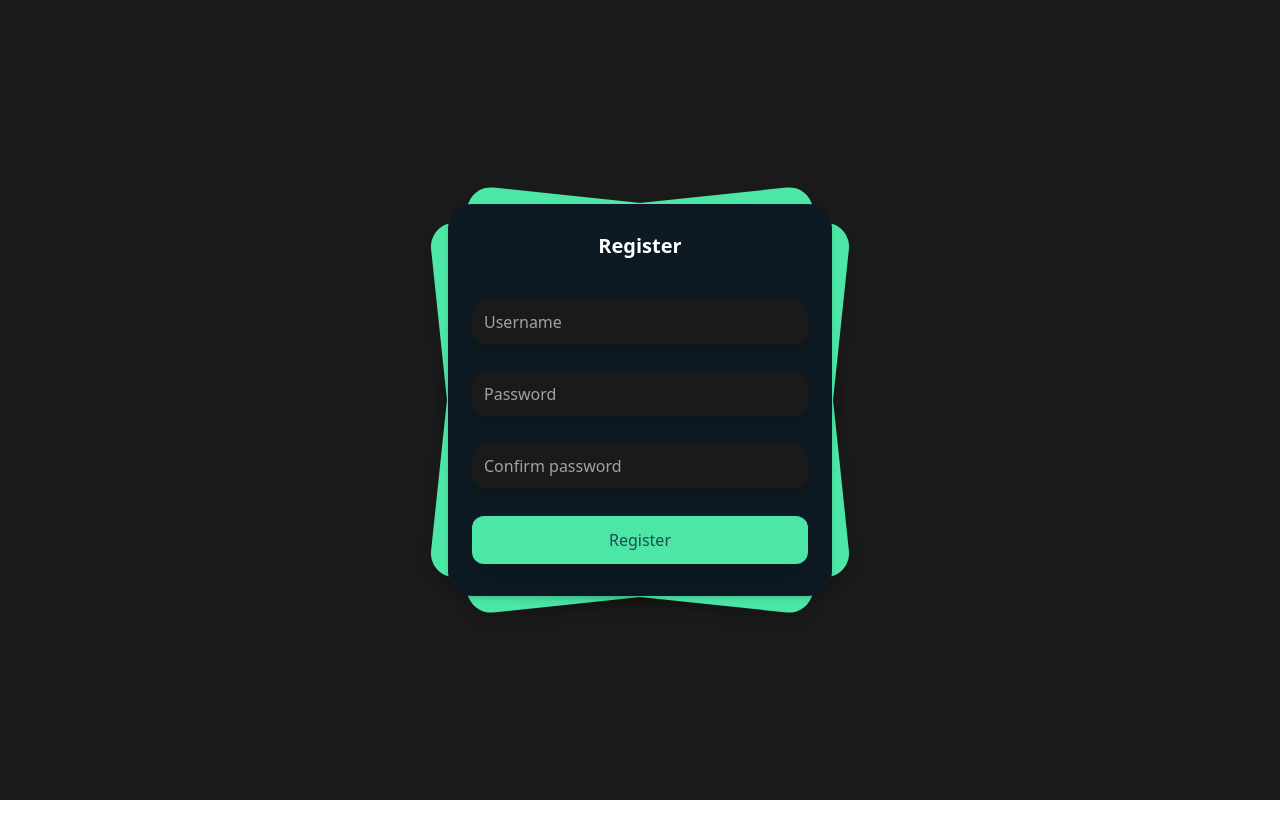
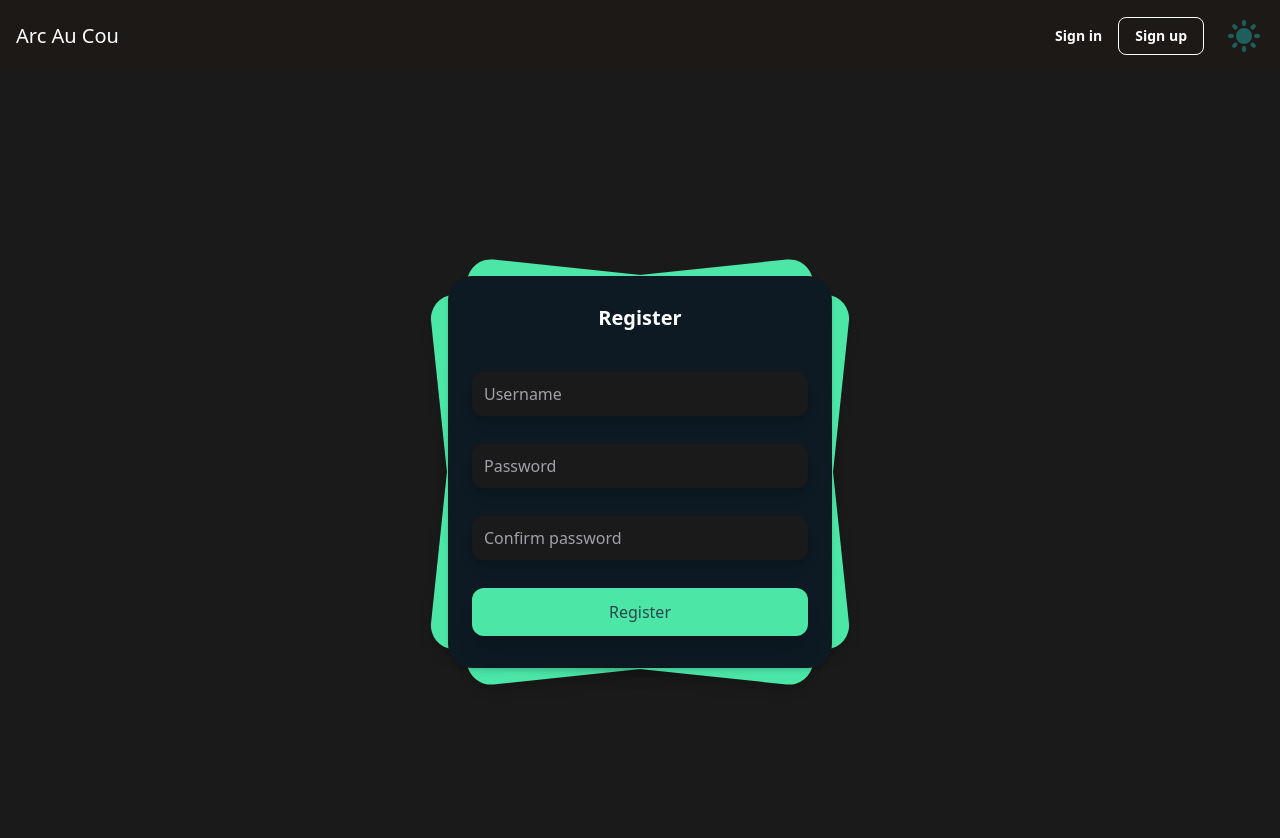
Before and after one commit to HE-Arc/arc-au-cou, a Nuxt app in the folder arcaucou-front/: page /register in a window 1280 px wide. Shown: the top 838 px of the page. Before the commit the page ends 800 px from the top, so only its background shows below. Built offline with nearby package versions, Linux system fonts and the light colour scheme.

Commit message:
create main layout

```diff
--- /dev/null
+++ b/arcaucou-front/layouts/main.vue
@@ -0,0 +1,6 @@
+<template>
+  <div class="overflow-hidden">
+    <NavBar/>
+    <Nuxt/>
+  </div>
+</template>
```
